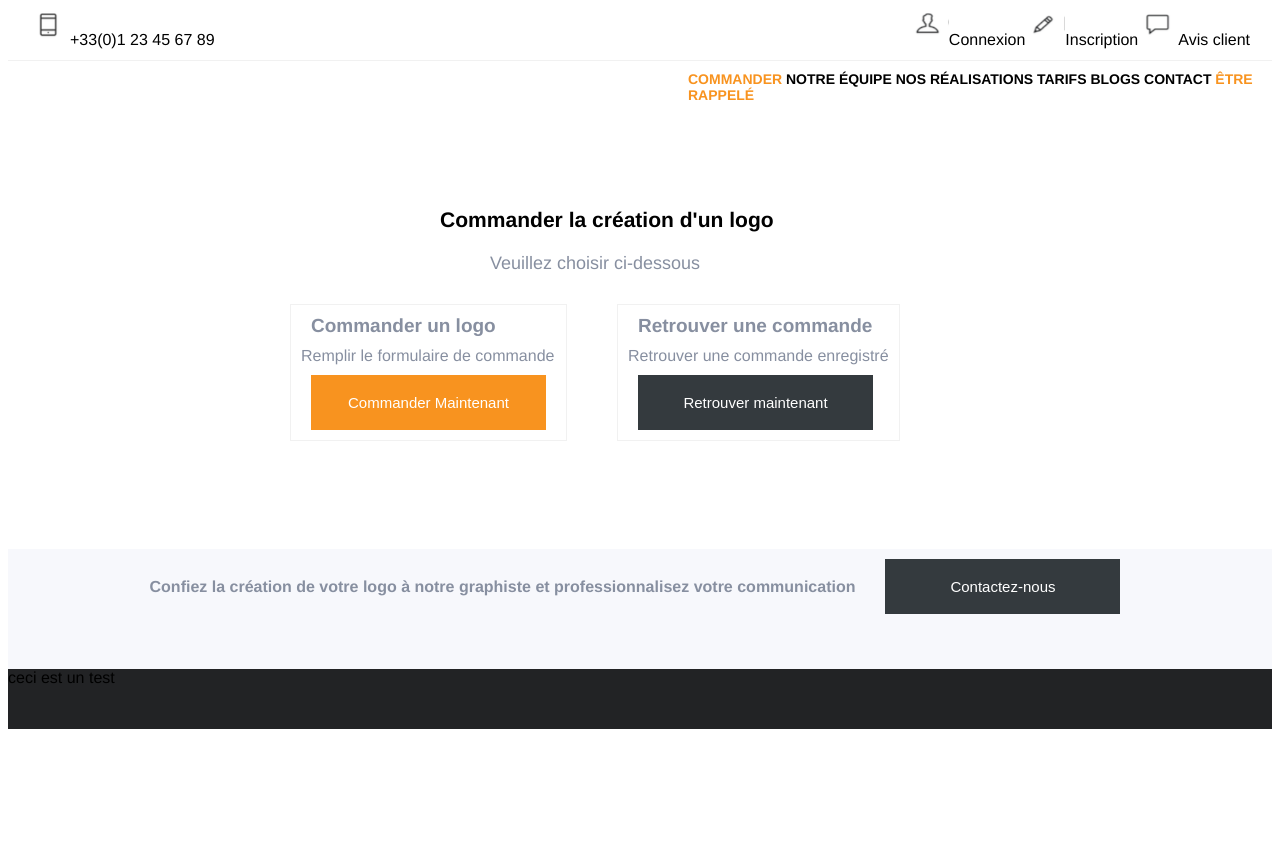
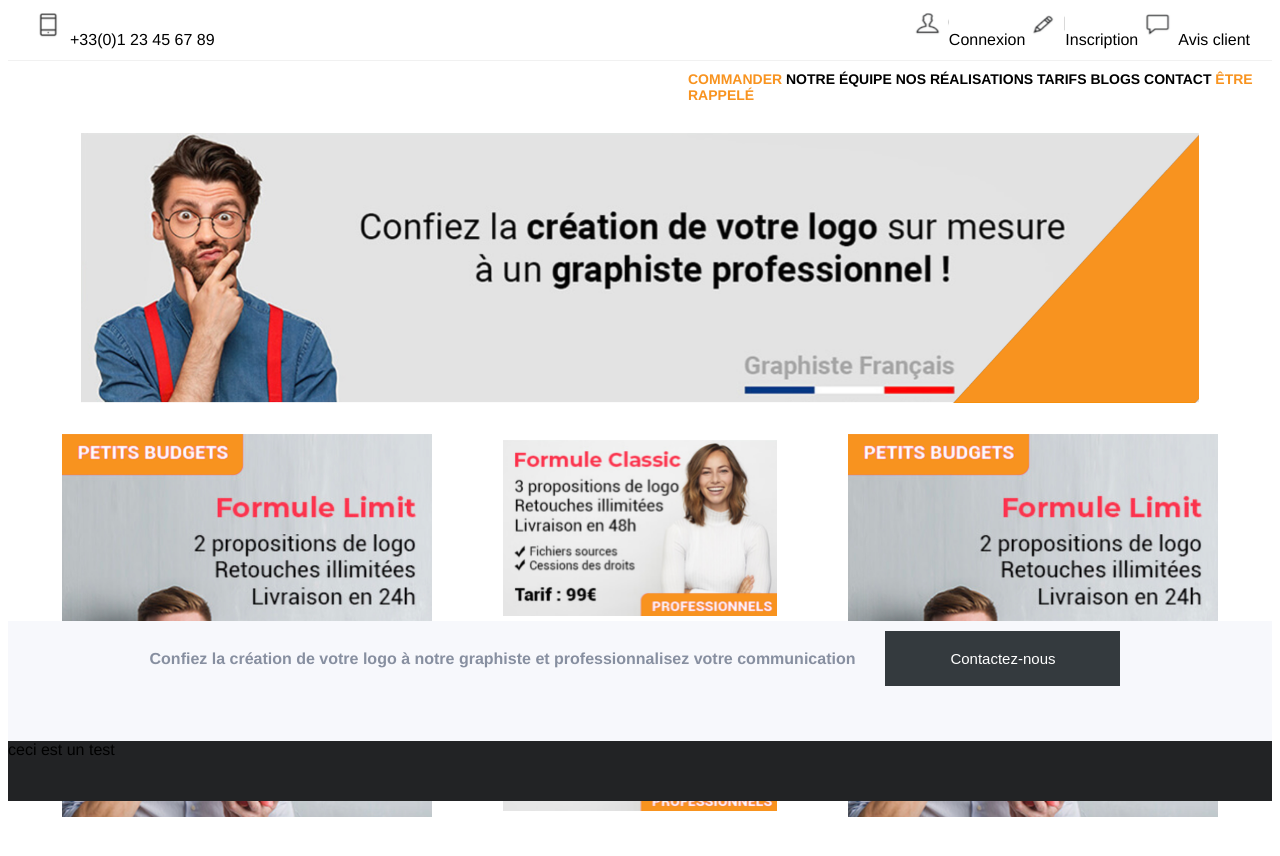
Before and after one commit to TheBonnec/Foxy, a Vue app: page / in a window 1280 px wide. Shown: the top 856 px of the page. Before the commit the page ends 800 px from the top, so only its background shows below. Built offline with nearby package versions, Linux system fonts and the light colour scheme.

Commit message:
affichage choix formule

```diff
--- a/src/App.vue
+++ b/src/App.vue
@@ -1,6 +1,6 @@
 <template>
   <bandeau-accueil></bandeau-accueil>
-  <contenu-choix></contenu-choix>
+  <choixFormule></choixFormule>
   <footer-accueil></footer-accueil>
 </template>
 
```
